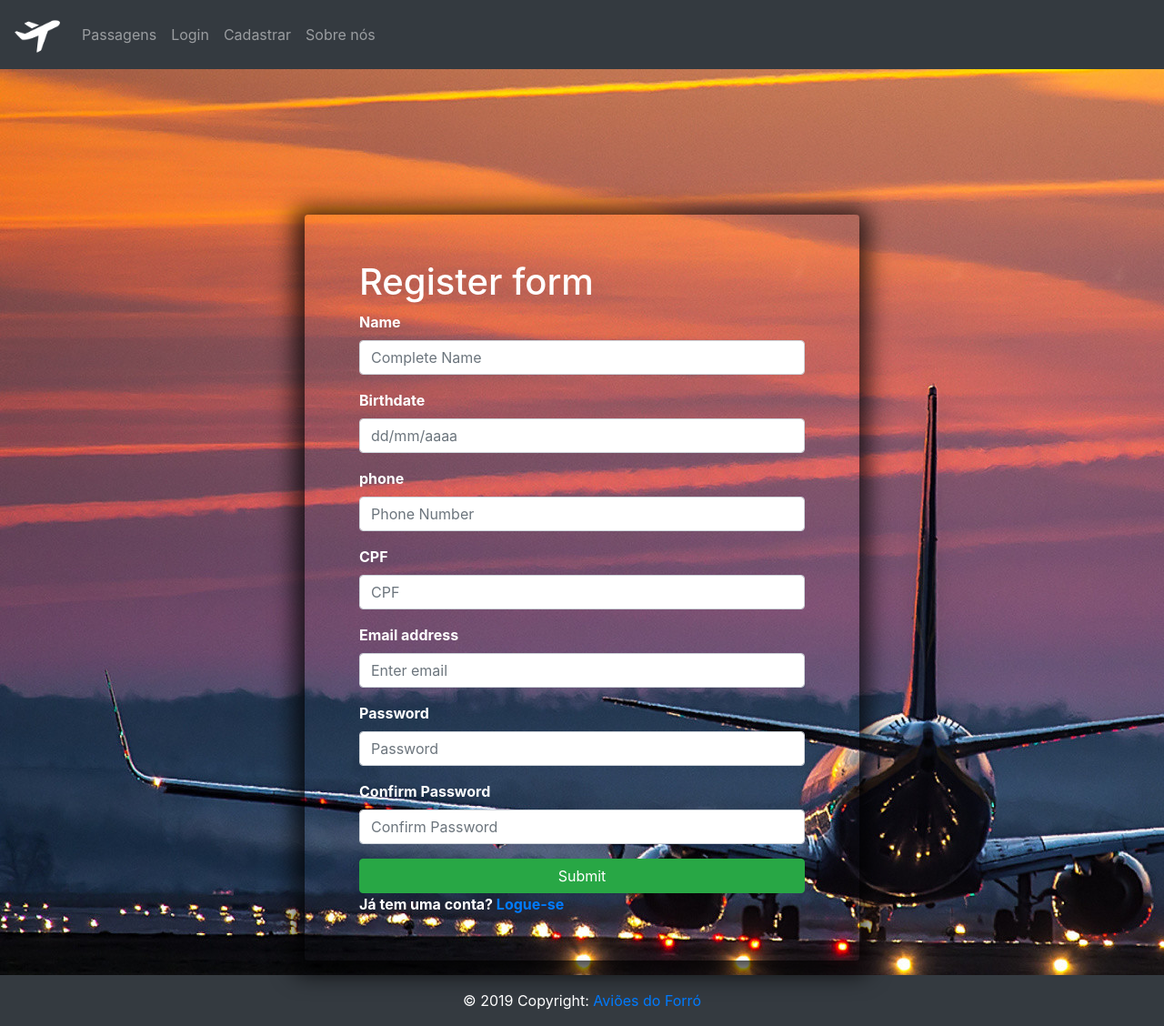
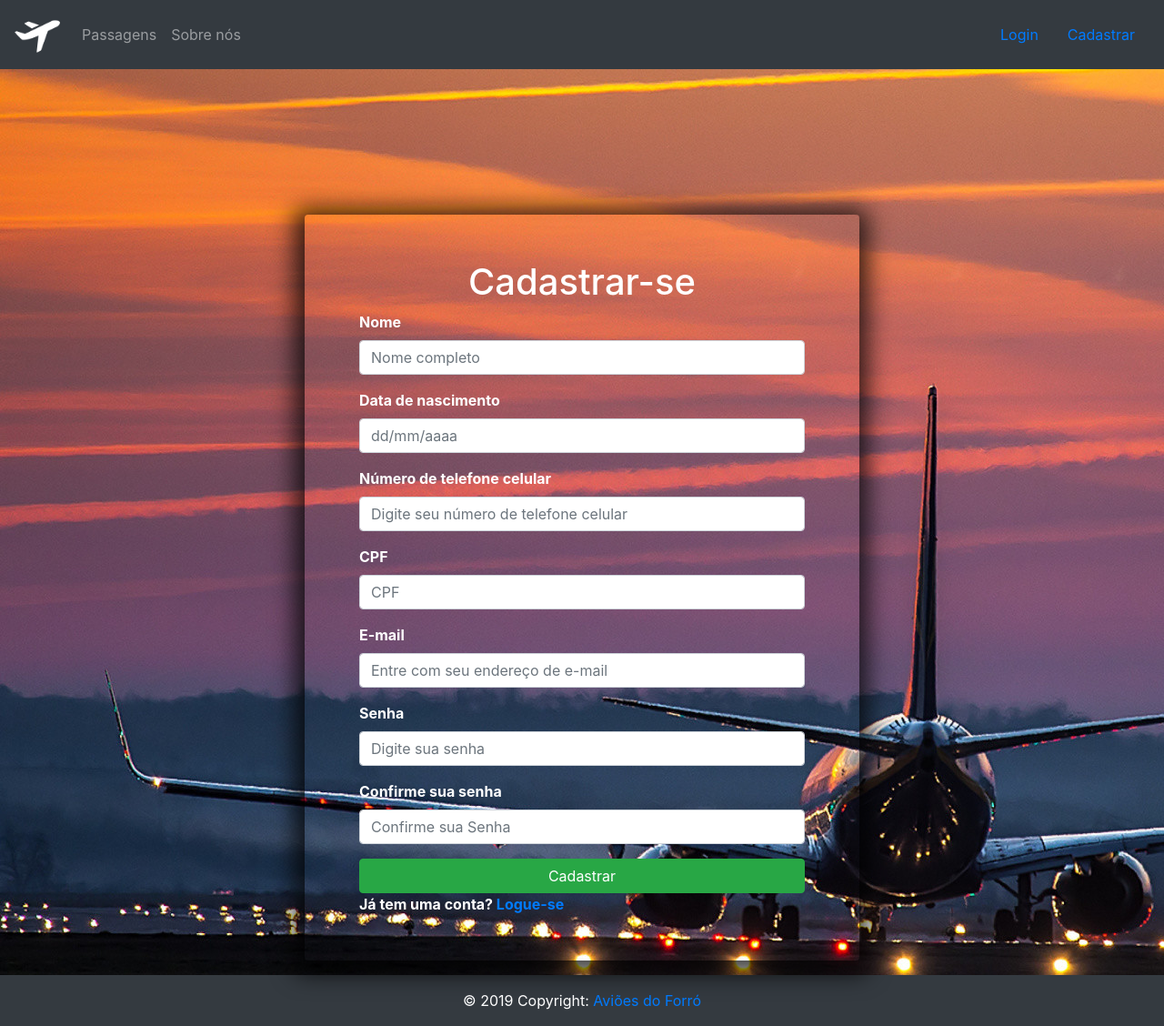
Before and after one commit to DenisCardoso97/TRAB_ProgWEB, a PHP site: page /cadastrar.php in a window 1280 px wide. Shown: the whole page at 91% size. Run offline with PHP 8.4, Linux system fonts and the light colour scheme; data comes from the database, SQL or seed files in the repository; both versions use the stored data as it was before the commit.

Commit message:
Banco de Dados

```diff
--- a/cadastrar.php
+++ b/cadastrar.php
@@ -1,5 +1,7 @@
 <!-- Styles e Scrips -->
 <?php include("includes/head.php") ?>
+
+<?php include_once("includes/config.php"); ?>
 
 <!-- Tela de cadastro -->
 <!DOCTYPE html>
@@ -10,10 +12,32 @@
 </head>
 
 <body>
-    <!-- Header das páginas -->
-    <div>
-        <?php include("includes/header.php"); ?>
-    </div>
+    <?php
+        include("includes/header.php");
+
+        if (isset($_SESSION["usuario"])) {
+            header("Location: index.php");
+            die();
+        }
+
+        if ($_SERVER["REQUEST_METHOD"] == "POST") {
+            $stmt = $db->prepare("INSERT INTO Usuarios (email,cpf,name,password,birthdate,phone) VALUES (?,?,?,?,?,?)");
+            $stmt->bindValue(1, $_POST["email"], SQLITE3_TEXT);
+            $stmt->bindValue(2, $_POST["cpf"], SQLITE3_TEXT);
+            $stmt->bindValue(3, strtolower($_POST["name"]), SQLITE3_TEXT);
+            $stmt->bindValue(4, openssl_encrypt($_POST["password"], "aes128", "1234", 0, "1234567812345678"), SQLITE3_TEXT);
+            $stmt->bindValue(5, $_POST["birthdate"], SQLITE3_TEXT);
+            $stmt->bindValue(6, $_POST["phone"], SQLITE3_TEXT);
+
+            try {
+              $result = $stmt->execute();
+              header("Location: login.php");
+              exit();
+            } catch (Throwable $th) {
+              echo "<script>alert('Email já cadastrado!');</script>";
+            }
+        }
+    ?>
 
     <div class="container-fluid img-fluid bg">
         <div class="row">
@@ -21,44 +45,44 @@
             <div class="col-md-6 col-sm-4 col-xs-12">
                 <!-- inicio form -->
                 <form method="POST" class="form-container rounded">
-                    <h1>Register form</h1>
+                    <h1 class="text-center">Cadastrar-se</h1>
 
                     <div class="form-group">
-                        <label for="name">Name</label>
-                        <input type="text" class="form-control" id="name" placeholder="Complete Name">
+                        <label for="name">Nome</label>
+                        <input type="text" class="form-control" name="name" id="name" placeholder="Nome completo">
                     </div>
 
                     <div class="form-group">
-                        <label for="birthdate">Birthdate</label>
-                        <input type="text" class="form-control" id="birthdate" placeholder="dd/mm/aaaa" pattern="[0-9]{2}\/[0-9]{2}\/[0-9]{4}">
+                        <label for="birthdate">Data de nascimento</label>
+                        <input type="text" class="form-control" name="birthdate" id="birthdate" placeholder="dd/mm/aaaa" pattern="[0-9]{2}\/[0-9]{2}\/[0-9]{4}">
                     </div>
 
                     <div class="form-group">
-                        <label for="phone">phone</label>
-                        <input type="text" class="form-control" id="phone" placeholder="Phone Number">
+                        <label for="phone">Número de telefone celular</label>
+                        <input type="text" class="form-control" name="phone" id="phone" placeholder="Digite seu número de telefone celular">
                     </div>
 
                     <div class="form-group">
                         <label for="cpf">CPF</label>
-                        <input type="text" class="form-control" id="cpf" placeholder="CPF">
+                        <input type="text" class="form-control" name="cpf" id="cpf" placeholder="CPF">
                     </div>
 
                     <div class="form-group">
-                        <label for="email">Email address</label>
-                        <input type="email" class="form-control" id="email" aria-describedby="emailHelp" placeholder="Enter email">
+                        <label for="email">E-mail</label>
+                        <input type="email" class="form-control" name="email" id="email" aria-describedby="emailHelp" placeholder="Entre com seu endereço de e-mail">
                     </div>
 
                     <div class="form-group">
-                        <label for="exampleInputPassword1">Password</label>
-                        <input type="password" class="form-control" id="exampleInputPassword1" placeholder="Password">
+                        <label for="exampleInputPassword1">Senha</label>
+                        <input type="password" class="form-control" id="exampleInputPassword1" placeholder="Digite sua senha">
                     </div>
 
                     <div class="form-group">
-                        <label for="password">Confirm Password</label>
-                        <input type="password" class="form-control" id="password" placeholder="Confirm Password">
+                        <label for="password">Confirme sua senha</label>
+                        <input type="password" class="form-control" name="password" id="password" placeholder="Confirme sua Senha">
                     </div>
 
-                    <button type="submit" class="btn btn-success btn-block">Submit</button>
+                    <button type="submit" class="btn btn-success btn-block">Cadastrar</button>
 
                     <div>
                         <span>Já tem uma conta? <a href="login.php">Logue-se</a></span>
--- /dev/null
+++ b/includes/config.php
@@ -0,0 +1,18 @@
+<?php
+  // Tenta habilitar mensagens de erros no PHP
+  ini_set('display_errors', 1);
+  ini_set('display_startup_errors', 1);
+  error_reporting(E_ALL);
+  // Configura banco de dados SQLite
+  $db = new SQLite3('website.db');
+  $db->exec("CREATE TABLE IF NOT EXISTS `Usuarios` (
+    `email` VARCHAR NOT NULL UNIQUE,
+    `cpf` VARCHAR(15) NOT NULL,
+    `name` VARCHAR NOT NULL,
+    `password` VARCHAR NOT NULL,
+    `birthdate` VARCHAR(10),
+    `phone` VARCHAR(16),
+    PRIMARY KEY (`cpf`)
+  );");
+  $db->enableExceptions(true);
+?>
--- a/includes/header.php
+++ b/includes/header.php
@@ -1,5 +1,7 @@
 <!-- Styles e Scrips -->
 <?php include("includes/head.php") ?>
+
+<?php session_start(); ?>
 
 <!-- Header -->
 <header>
@@ -12,10 +14,23 @@
 			<div class="collapse navbar-collapse" id="navbarNavAltMarkup">
 				<div class="navbar-nav d-flex justify-content-end">
 					<a class="nav-item nav-link " href="passagens.php">Passagens<span class="sr-only">(current)</span></a>
-					<a class="nav-item nav-link" href="login.php">Login </a>
-					<a class="nav-item nav-link" href="cadastrar.php">Cadastrar</a>
 					<a class="nav-item nav-link " href="sobre.php" tabindex="-1">Sobre nós</a>
 				</div>
+				<div class="collapse navbar-collapse">
+				</div>
+				<?php if (isset($_SESSION['usuario'])) {
+      					$user = $_SESSION['usuario'];
+  				?>
+  				<div class="navbar-right">
+  					<span style="color: white">Olá: </span><a href="perfl.php"><strong><?php echo $user['name']; ?></strong></a>
+  				</div>
+  				<?php } ?>
+  					<?php if (!isset($_SESSION['usuario'])) { ?>
+						<a class="nav-item nav-link" href="login.php">Login </a>
+						<a class="nav-item nav-link" href="cadastrar.php">Cadastrar</a>
+					<?php } else { ?>
+						<a class="nav-item nav-link" href="logout.php">Sair</a>
+					<?php } ?>
 			</div>
 
 			<!-- Search -->
--- a/passagens.php
+++ b/passagens.php
@@ -13,10 +13,8 @@
 
 	<div class="container">
         <h1>Passagens</h1>
-        <div style="display: flex; justify-content: center; align-items: center; height: 600px; background-color: blue;">
-            <form action="">
-                <label for="passagem">Passagem:</label>
-                <input type="text" id="passagem" placeholder="Passagem">
+        <div>
+            <form>
             </form>
         </div>
     </div>
--- a/sobre.php
+++ b/sobre.php
@@ -17,13 +17,13 @@
             Lorem ipsum dolor sit amet, consectetur adipiscing elit. Nunc suscipit sollicitudin nibh non dictum. Vivamus eros tortor, dictum id justo eget, imperdiet aliquam nisl. Cras ultrices ac nulla quis scelerisque. Vivamus elit magna, dignissim in neque sed, porttitor auctor urna. Etiam sed urna euismod, dignissim diam sit amet, sagittis mi. Ut suscipit diam ipsum, id bibendum magna finibus a. Integer eu diam id tortor rutrum maximus. Donec justo elit, tristique nec turpis in, mattis dictum metus. Donec vel cursus orci. Phasellus ultricies dapibus velit id malesuada. Suspendisse potenti.
         </p>
         <p>
-            Lorem ipsum dolor sit amet, consectetur adipiscing elit. Nunc suscipit sollicitudin nibh non dictum. Vivamus eros tortor, dictum id justo eget, imperdiet aliquam nisl. Cras ultrices ac nulla quis scelerisque. Vivamus elit magna, dignissim in neque sed, porttitor auctor urna. Etiam sed urna euismod, dignissim diam sit amet, sagittis mi. Ut suscipit diam ipsum, id bibendum magna finibus a. Integer eu diam id tortor rutrum maximus. Donec justo elit, tristique nec turpis in, mattis dictum metus. Donec vel cursus orci. Phasellus ultricies dapibus velit id malesuada. Suspendisse potenti.
+            Nunc at tellus velit. Fusce vitae mi a neque posuere dictum ut ac purus. Vivamus aliquet tincidunt risus. Integer tincidunt felis ac orci lacinia semper. Integer facilisis, ante nec lacinia tincidunt, ex metus luctus dui, vitae malesuada lorem mi eget libero. Nulla at lectus aliquet, viverra tellus sit amet, interdum odio. Praesent nec tincidunt lorem, in bibendum lorem. Duis suscipit, nisl vitae malesuada euismod, dolor ante blandit sapien, nec lacinia felis lorem mattis turpis. Curabitur dapibus, sem a bibendum egestas, ante mi imperdiet justo, eu commodo sem tortor in felis. Duis consectetur metus at nulla suscipit dignissim. Morbi eget ultricies orci. Curabitur pretium ornare lectus, eu scelerisque nisl placerat nec. Curabitur non dui eu libero semper consequat. Pellentesque condimentum purus ac lacus vulputate volutpat feugiat auctor dui. Sed suscipit ut arcu et sodales.
         </p>
         <p>
-            Lorem ipsum dolor sit amet, consectetur adipiscing elit. Nunc suscipit sollicitudin nibh non dictum. Vivamus eros tortor, dictum id justo eget, imperdiet aliquam nisl. Cras ultrices ac nulla quis scelerisque. Vivamus elit magna, dignissim in neque sed, porttitor auctor urna. Etiam sed urna euismod, dignissim diam sit amet, sagittis mi. Ut suscipit diam ipsum, id bibendum magna finibus a. Integer eu diam id tortor rutrum maximus. Donec justo elit, tristique nec turpis in, mattis dictum metus. Donec vel cursus orci. Phasellus ultricies dapibus velit id malesuada. Suspendisse potenti.
+            Maecenas egestas metus quis arcu convallis volutpat. Pellentesque nec semper ex. Morbi imperdiet nunc eu congue imperdiet. Nunc est nibh, tincidunt eu laoreet non, malesuada id ligula. Phasellus eget cursus odio. Duis at ullamcorper mi, ornare auctor nibh. Nulla vestibulum feugiat ligula, vel vehicula dui accumsan non. Morbi feugiat, elit sed scelerisque tincidunt, mi tortor pharetra lectus, at accumsan ante ante nec augue. In lacinia scelerisque nisl, quis congue lorem vehicula non. Pellentesque at augue at lacus feugiat congue sed vel purus. Nullam dolor nisi, hendrerit eu cursus eget, interdum non leo. Mauris at porta dolor. Duis laoreet efficitur congue. Nullam non ante lectus. Nulla non lectus id leo imperdiet semper vel ut ante. Suspendisse eu placerat neque.
         </p>
         <p>
-            Lorem ipsum dolor sit amet, consectetur adipiscing elit. Nunc suscipit sollicitudin nibh non dictum. Vivamus eros tortor, dictum id justo eget, imperdiet aliquam nisl. Cras ultrices ac nulla quis scelerisque. Vivamus elit magna, dignissim in neque sed, porttitor auctor urna. Etiam sed urna euismod, dignissim diam sit amet, sagittis mi. Ut suscipit diam ipsum, id bibendum magna finibus a. Integer eu diam id tortor rutrum maximus. Donec justo elit, tristique nec turpis in, mattis dictum metus. Donec vel cursus orci. Phasellus ultricies dapibus velit id malesuada. Suspendisse potenti.
+            Curabitur sed sagittis arcu, quis faucibus nisl. Nullam in libero ante. Vivamus at lorem quis nunc congue hendrerit at in nunc. Fusce id dolor faucibus, laoreet lectus id, pellentesque erat. In sed malesuada magna. Curabitur in metus tincidunt, pretium lacus gravida, congue purus. Nulla lobortis rutrum mauris eu auctor. Suspendisse vel nunc ac mauris rutrum luctus sit amet sit amet erat. Integer ut ullamcorper eros. Morbi non dui augue. Vivamus a lacus facilisis mauris pellentesque pharetra in quis sapien. Nunc vitae vehicula eros.
         </p>
     </div>
     <!-- Footer -->
```
Also changed, not shown: login.php (+33 -10 lines), website.db (deleted).
